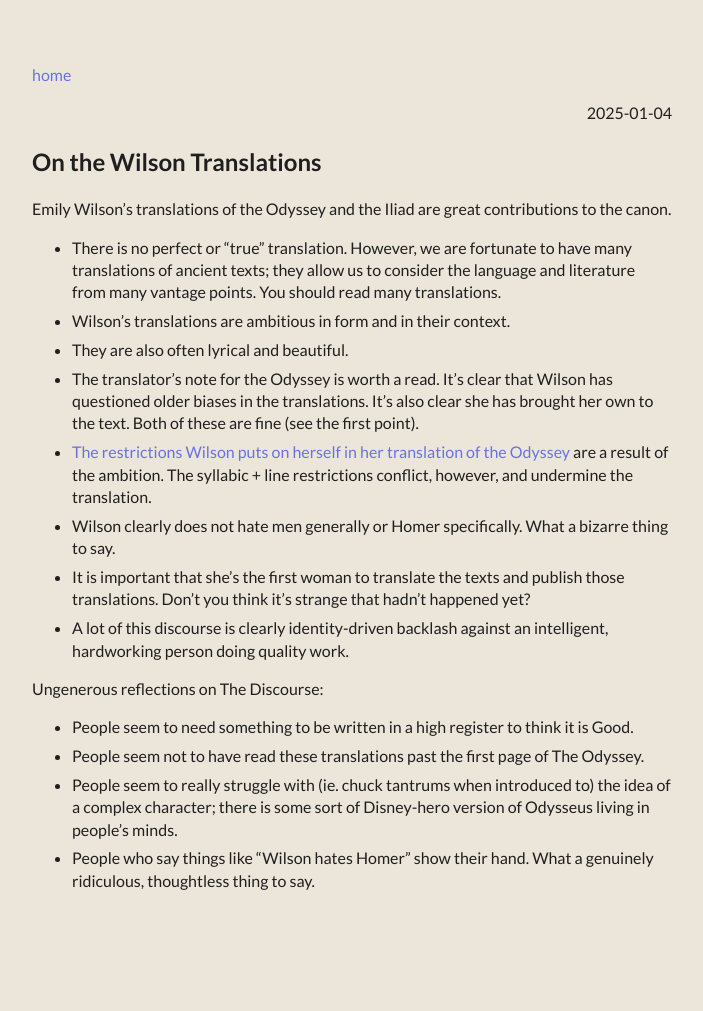
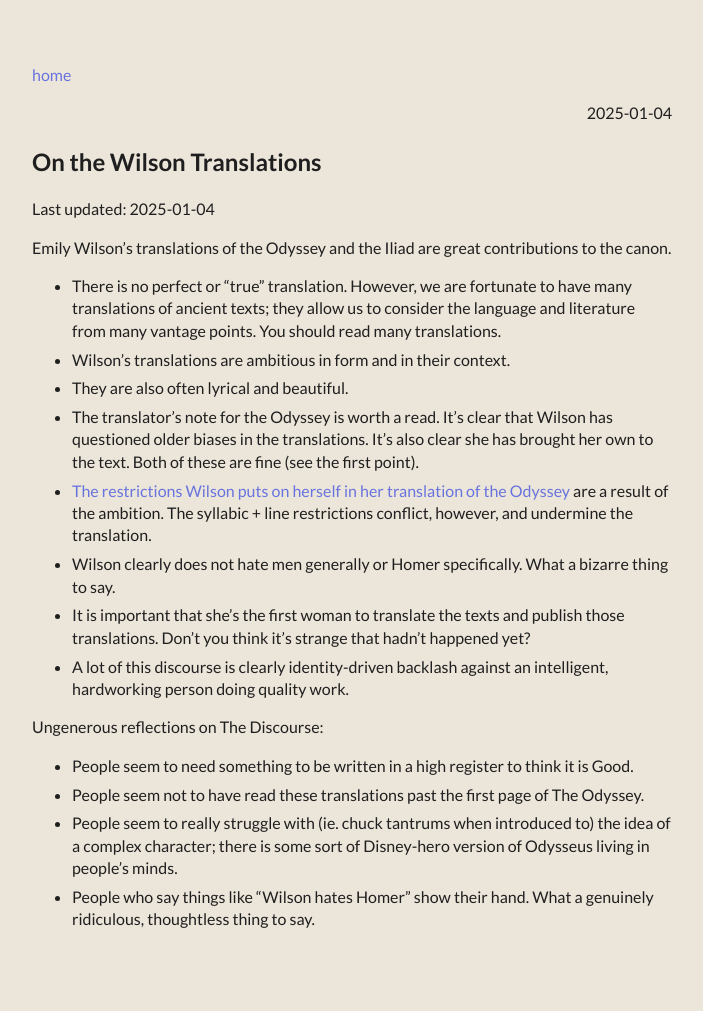
Before and after one commit to clarebirch/clarebirch.github.io, a Jekyll site: the page built from _posts/2025-01-04-Living-post-on-the-Wilson-translations.md, in a window 1280 px wide. Shown: the whole page, without its empty margins (288-991 px from the left). Built offline with Jekyll 4.4.1, drawn with Linux system fonts in a browser that asks for light colours; some web fonts are replaced; before the commit the page ends 972 px from its top, so only the background shows below that.

Commit message:
removedgemtheme

```diff
--- a/_config.yml
+++ b/_config.yml
@@ -12,7 +12,6 @@
 favicon: "logo.png" # name+extension of favicon (which must be put on the root folder)
 # goat_counter: "yoursitename" # put your GoatCounter name if you want to use GoatCounter analytics
 
-remote_theme: riggraz/no-style-please # if you are using GitHub Pages, change it to remote_theme: riggraz/no-style-please
 
 theme_config:
   appearance: "auto" # can be "light", "dark" or "auto"
--- a/_posts/2025-01-04-Living-post-on-the-Wilson-translations.md
+++ b/_posts/2025-01-04-Living-post-on-the-Wilson-translations.md
@@ -2,6 +2,8 @@
 layout: post
 title: On the Wilson Translations
 ---
+Last updated: 2025-01-04
+
 Emily Wilson's translations of the Odyssey and the Iliad are great contributions to the canon.
 
 - There is no perfect or "true" translation. However, we are fortunate to have many translations of ancient texts; they allow us to consider the language and literature from many vantage points. You should read many translations.
```
Also changed, not shown: .obsidian/workspace.json, no-style-please.gemspec (deleted), 2 other files.
